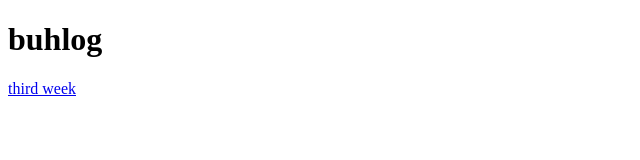
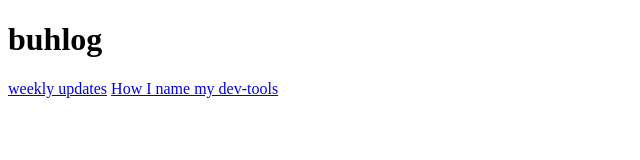
Before and after one commit to standard-deviant/blog, a plain HTML site: page index.html in a window 1280 px wide. Shown: the whole page, without its empty margins (0-640 px from the left). Drawn offline with Linux system fonts and the light colour scheme.

Commit message:
Update index.html

```diff
--- a/index.html
+++ b/index.html
@@ -7,7 +7,7 @@
 </head>
 <body>
 	<h1> buhlog </h1>
-	<a href="https://standard-deviant.github.io/blog/weekly.html">third week</a>
-	<a href="https://standard-deviant.github.io/blog/naming-things.html"></a>
+	<a href="https://standard-deviant.github.io/blog/weekly.html">weekly updates</a>
+	<a href="https://standard-deviant.github.io/blog/naming-things.html">How I name my dev-tools</a>
 </body>
 </html>
```
